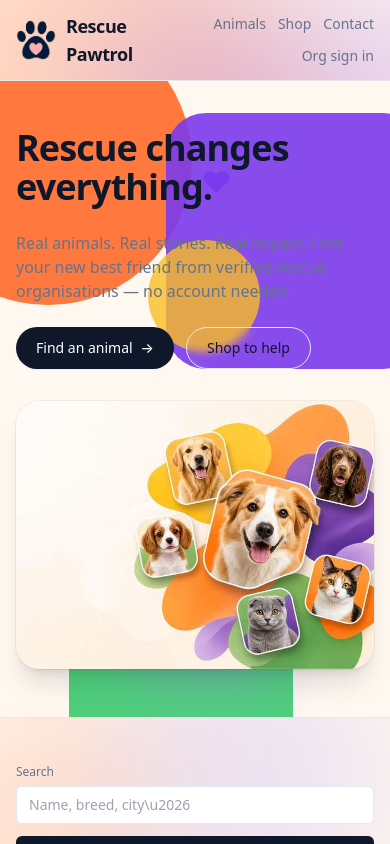
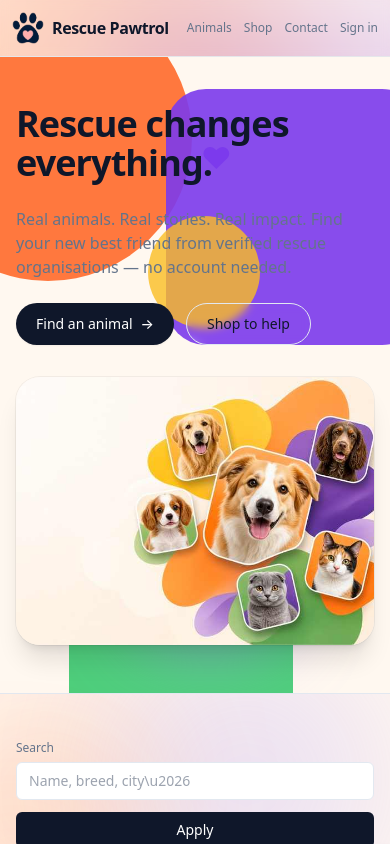
Before and after one commit to Omitofo/devos-rescue-pawtrol, a Next.js app: page / in a window 390 px wide. Shown: the top 844 px of the page. Built offline with nearby package versions, Linux system fonts and the light colour scheme; no server answers; the database is empty.

Commit message:
Auth back navigation + mobile-friendly header/hero
- Org and admin login: Back to site + Previous page
- Header: tighter mobile gaps, shorter Sign in label, smaller logo
- Hero: smaller type/padding on narrow screens

```diff
--- a/src/components/SiteHeader.tsx
+++ b/src/components/SiteHeader.tsx
@@ -1,5 +1,6 @@
 /**
  * Public site header — logo + discovery + shop + contact + auth-aware nav.
+ * Responsive: wraps cleanly on narrow viewports; shorter labels under sm.
  */
 
 import Link from "next/link";
@@ -10,23 +11,22 @@ export async function SiteHeader() {
 
   return (
     <header className="sticky top-0 z-40 border-b border-border/80 bg-surface/95 backdrop-blur-sm">
-      <div className="mx-auto flex max-w-6xl items-center justify-between gap-4 px-4 py-3 sm:px-6">
+      <div className="mx-auto flex max-w-6xl flex-wrap items-center justify-between gap-x-3 gap-y-2 px-3 py-3 sm:px-6">
         <Link
           href="/"
-          className="flex items-center gap-2.5 text-lg font-semibold tracking-tight text-primary"
+          className="flex min-w-0 items-center gap-2 text-base font-semibold tracking-tight text-primary sm:gap-2.5 sm:text-lg"
         >
-          {/* Transparent PNG preferred; keep square box + object-contain */}
           {/* eslint-disable-next-line @next/next/no-img-element */}
           <img
             src="/brand/logo.png"
             alt=""
             width={40}
             height={40}
-            className="h-10 w-10 shrink-0 object-contain"
+            className="h-8 w-8 shrink-0 object-contain sm:h-10 sm:w-10"
           />
-          <span>Rescue Pawtrol</span>
+          <span className="truncate">Rescue Pawtrol</span>
         </Link>
-        <nav className="flex flex-wrap items-center justify-end gap-3 text-sm text-muted-foreground sm:gap-4">
+        <nav className="flex max-w-full flex-wrap items-center justify-end gap-x-3 gap-y-1 text-xs text-muted-foreground sm:gap-x-4 sm:text-sm">
           <Link href="/" className="hover:text-primary">
             Animals
           </Link>
@@ -49,7 +49,8 @@ export async function SiteHeader() {
           )}
           {!user && (
             <Link href="/auth/login" className="hover:text-primary">
-              Org sign in
+              <span className="sm:hidden">Sign in</span>
+              <span className="hidden sm:inline">Org sign in</span>
             </Link>
           )}
         </nav>
```
